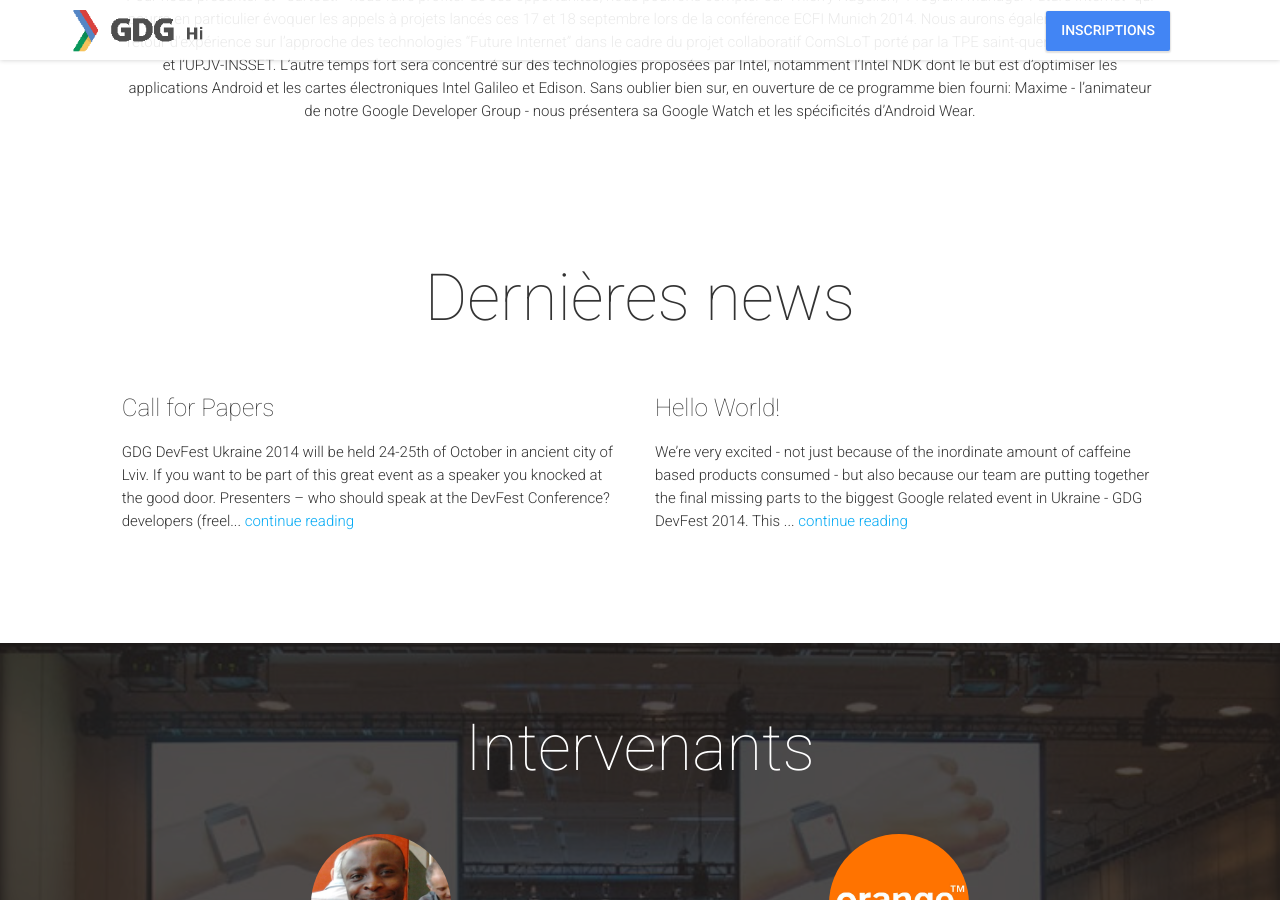
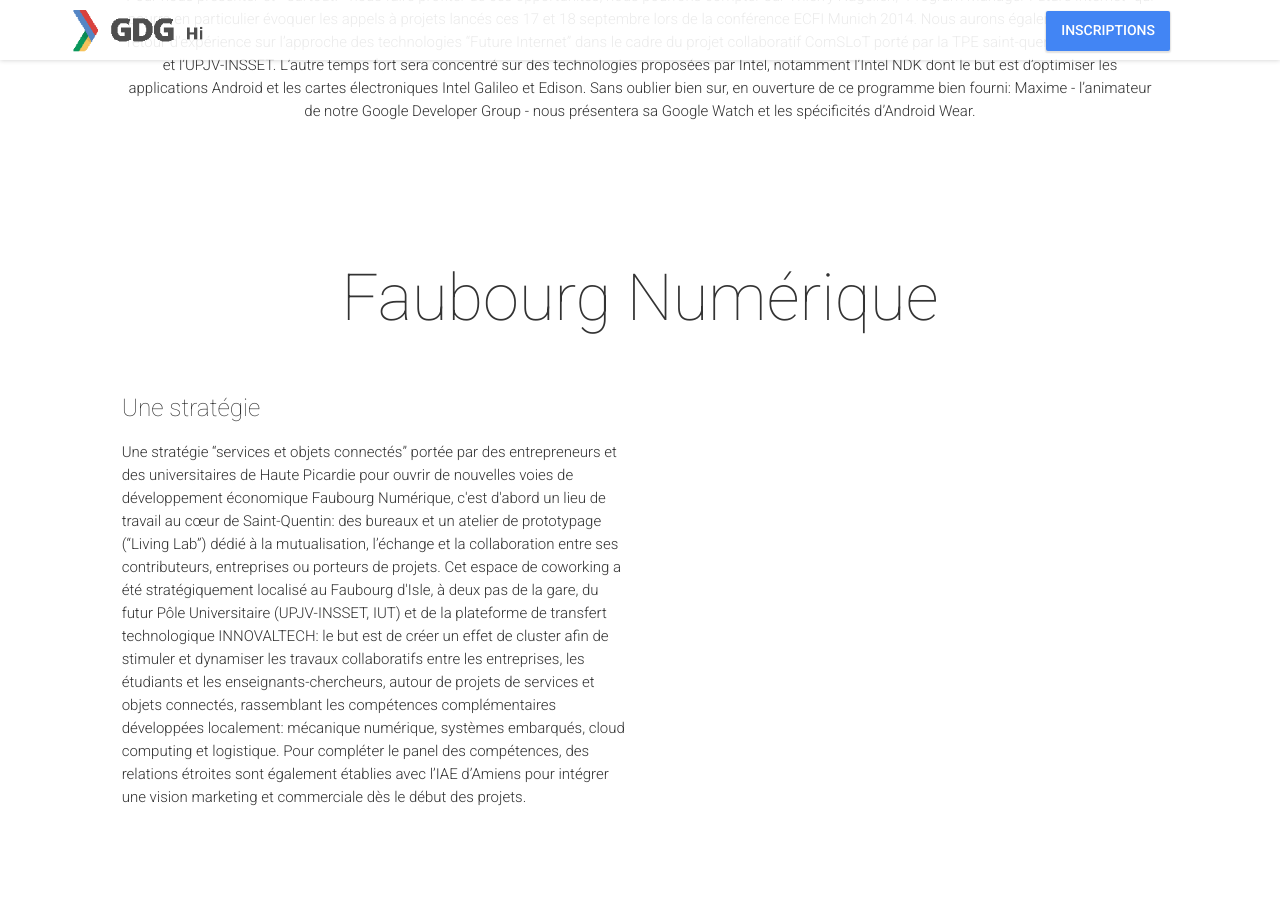
Before and after one commit to MaximeMularz/gdg-intel, a Jekyll site: the page built from index.html, in a window 1280 px wide and 900 px high, scrolled down 2170 px. Built offline with Jekyll 4.4.1, drawn with Linux system fonts in a browser that asks for light colours; nearby versions of some CDN libraries; comment, search, counter and statistics services are not loaded.

Commit message:
Post Faubourg

```diff
--- a/_includes/latest-news.html
+++ b/_includes/latest-news.html
@@ -2,16 +2,30 @@
 <section id="latest-news" class="latest-news">
 	<div class="content-wrapper">
 		<div class="col-lg-10 col-lg-offset-1">
-			<h3>{{ site.latestNewsTitle }}</h3>
+			<h3>Faubourg Numérique</h3>
 			<article class="row">
-				{% for post in site.posts limit:2 %}
-                    {% assign postUrl = site.baseurl | append: post.url %}
+
+
 					<div class="post col-md-6 col-sm-6 text-left animated hiding" data-animation="fadeInDown" data-delay="500">
-						<h6>{{ post.title }}</h6>
-						<p class="post-body">{{ post.content | strip_html | truncate: 250 }} <a href="{{ postUrl }}">continue reading</a></p>
+						<h6>Une stratégie</h6>
+                        <p class="post-body">
+Une stratégie “services et objets connectés” portée par des entrepreneurs et des universitaires de Haute Picardie pour ouvrir de nouvelles voies de développement économique
+Faubourg Numérique, c'est d'abord un lieu de travail au cœur de Saint-Quentin: des bureaux et un atelier de prototypage (“Living Lab”) dédié à la mutualisation, l’échange et la collaboration entre ses contributeurs, entreprises ou porteurs de projets. Cet espace de coworking a été stratégiquement localisé au Faubourg d'Isle, à deux pas de la gare, du futur Pôle Universitaire (UPJV-INSSET, IUT) et de la plateforme de transfert technologique INNOVALTECH: le but est de créer un effet de cluster afin de stimuler et dynamiser les travaux collaboratifs entre les entreprises, les étudiants et les enseignants-chercheurs, autour de projets de services et objets connectés, rassemblant les compétences complémentaires développées localement: mécanique numérique, systèmes embarqués, cloud computing et logistique. Pour compléter le panel des compétences, des relations étroites sont également établies avec l’IAE d’Amiens pour intégrer une vision marketing et commerciale dès le début des projets.
+
+
+                        </p>
 					</div>
-                {% endfor %}
-			</article>
+
+
+
+
+
+
+
+
+            </article>
+
+
 		</div>
 	</div>
 </section>
```
